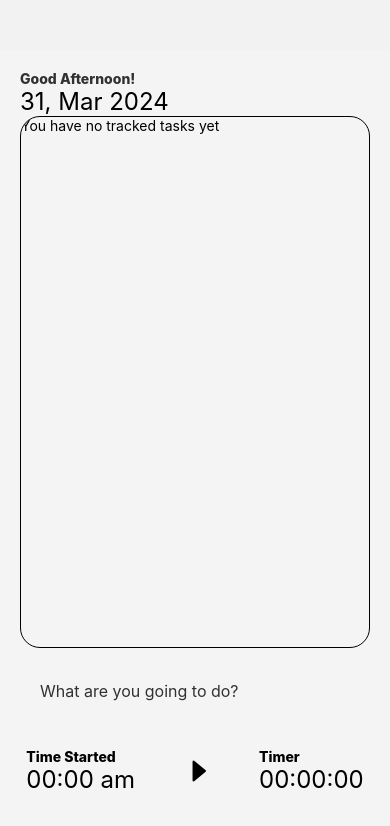
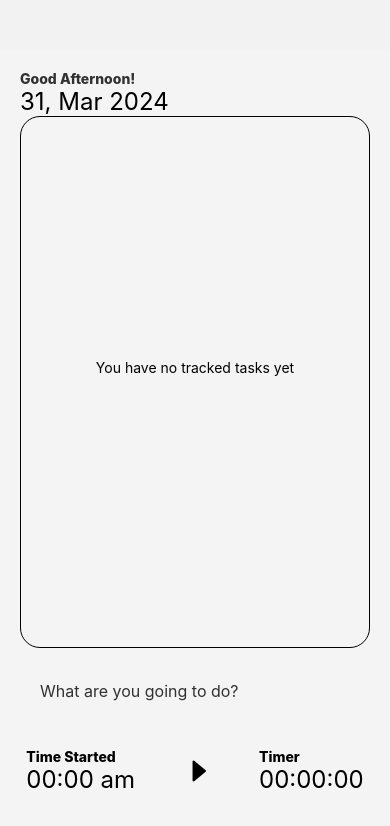
Before and after one commit to Jaxeetee/Wadeed-personalized, a React Native app: screen /Home in a window 390 px wide. Shown: the top 826 px of the page. Built offline with nearby package versions, Linux system fonts and the light colour scheme.

Commit message:
centered no tasks label

```diff
--- a/pages/HomeScreen.jsx
+++ b/pages/HomeScreen.jsx
@@ -19,7 +19,9 @@ const HomeScreen = () => {
       <Text style={styles.text}>Good {getGreeting()}!</Text>
       <Text style={{fontSize:24}}>{getDateToday()}</Text>
       <ScrollView style={styles.scrollview}>
-        <Text style={styles.textContent}>You have no tracked tasks yet</Text>
+        <View style={styles.taskView}>
+          <Text style={styles.textContent}>You have no tracked tasks yet</Text>
+        </View>
       </ScrollView>
       <TextInput
         style={styles.textInput}
@@ -98,12 +100,10 @@ const styles = StyleSheet.create({
     padding: 20
   },
 
-  subtitle: {
-    fontWeight: '800'
-  },
-
-  timerFont: {
-    fontSize: 24,
+  taskView: {
+    alignItems: 'center',
+    justifyContent: 'center',
+    height:500,
   }
 
 });
```
